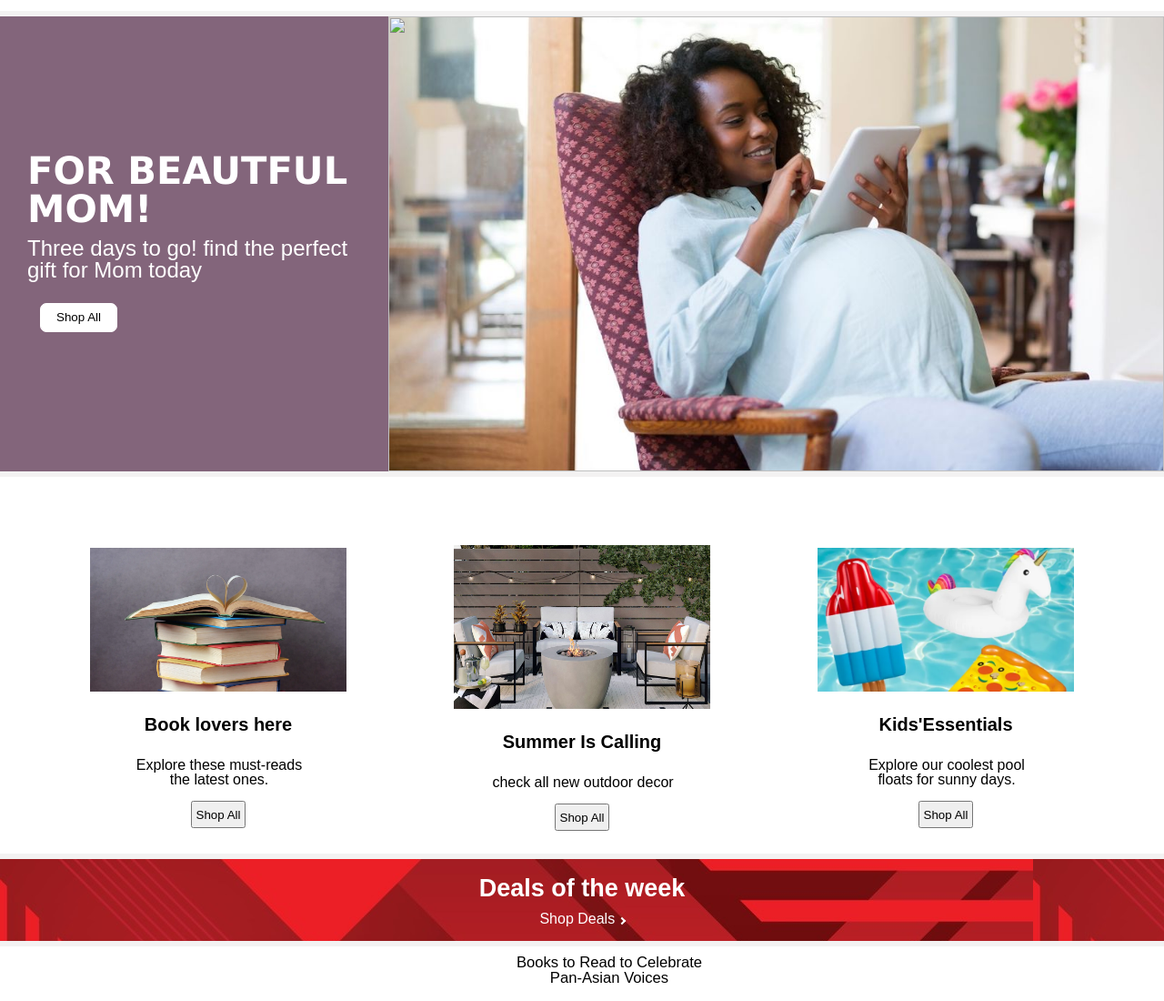
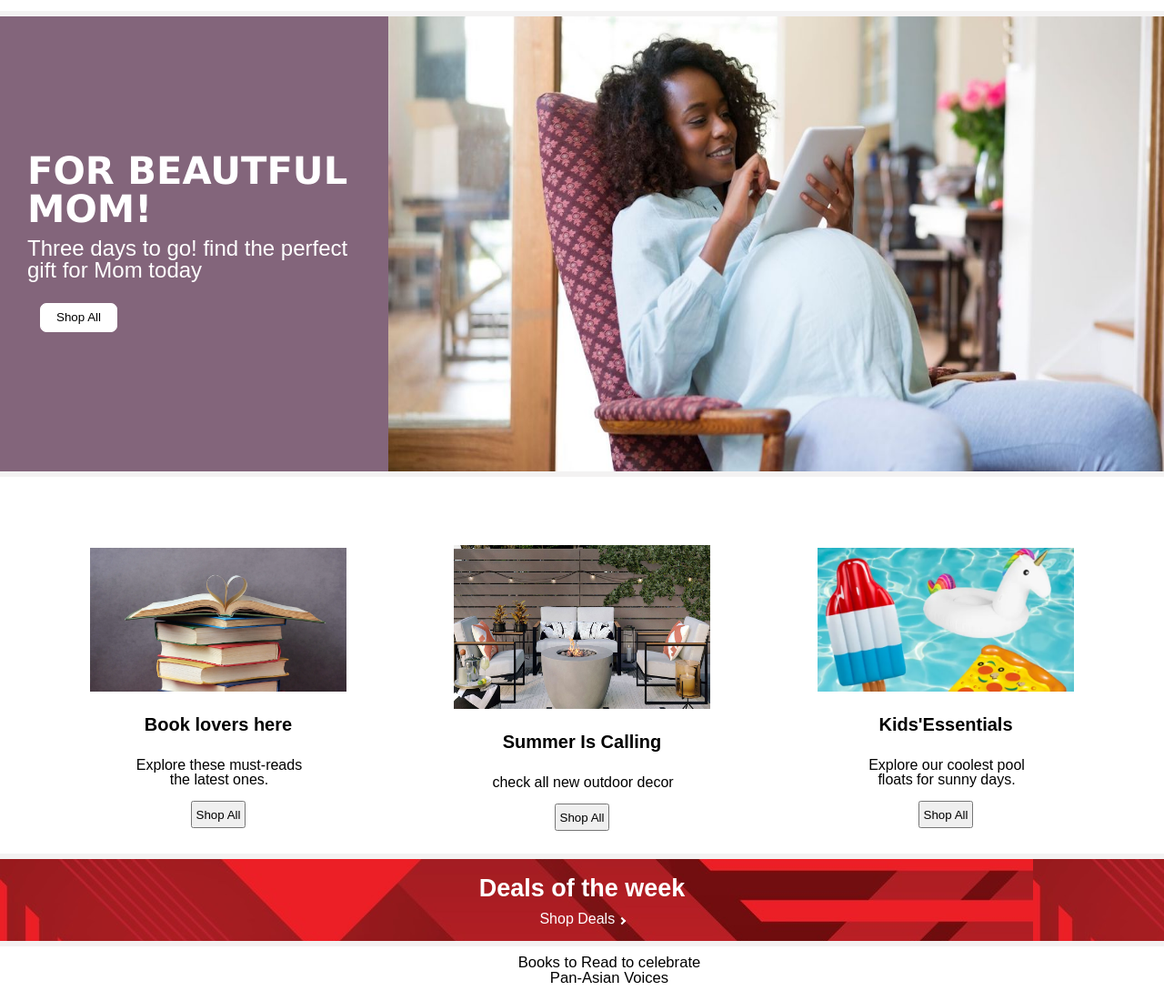
Before and after one commit to Kheidari71/Shop_website, a website: page index.html in a window 1280 px wide. Shown: the part 135-1235 px from the top of the page at 91% size. Drawn offline with nearby package versions, Linux system fonts and the light colour scheme.

Commit message:
Add files via upload

```diff
--- a/index.html
+++ b/index.html
@@ -7,11 +7,11 @@
     <meta name="viewport" content="width=device-width, initial-scale=1.0" />
     <meta http-equiv="X-UA-Compatible" content="ie=edge" />
 
-    <!-- css RESET -->
+    <!-- CSS RESET -->
     <link rel="stylesheet" type="text/css" href="https://cdn.jsdelivr.net/npm/reset-css@3.0.0/reset.min.css"
         rel="stylesheet" />
 
-    <!--external css-->
+    <!--External css-->
     <link rel="stylesheet" type="text/css" href="css/style.css" rel="stylesheet" />
 
     <link rel="stylesheet" href="https://use.fontawesome.com/releases/v5.7.0/css/all.css">
@@ -28,9 +28,7 @@
 
                 <li class="logo">
                     <img id="ttt" src="css/asset/color logo.png" alt="">
-
                 </li>
-
                 <li class="item"><a href="#two">Home</a></li>
                 <li id="hd" class="item"><a href="#eleven">About</a></li>
                 <li class="item has-submenu">
@@ -77,7 +75,7 @@
         </section>
         <div id="herosec">
 
-<img id="herosec" src="" alt="">
+<img id="herosec" src="css/asset/pregnant.jpeg" alt="pregnant">
         </div>
     </section>
 
@@ -108,7 +106,7 @@
     </section>
 
     <section id="five">
-        <h3 id="fiveh"> Books to Read to Celebrate <br> Pan-Asian Voices</h3>
+        <h3 id="fiveh"> Books to Read to celebrate <br> Pan-Asian Voices</h3>
         <div class="fi">
             <div>
                 <img class="five1" src="css/asset/61YY6BMzuEL.jpg" alt="book1">
```
